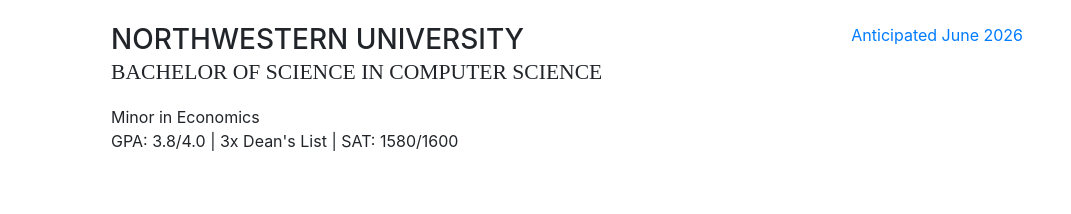
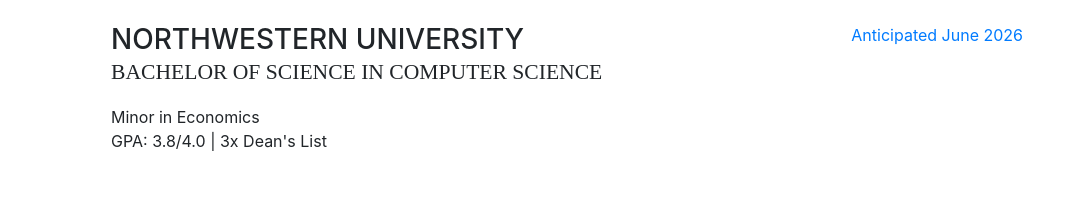
Before and after one commit to josyao1/josyao1.github.io, a website with bundled scripts: page index.html in a window 1280 px wide. Shown: the part 3260-3474 px from the top of the page, without its empty margins (209-1280 px from the left). Built offline with nearby package versions, Linux system fonts and the light colour scheme; a web font is replaced by a local one.

Commit message:
Update index.html

```diff
--- a/index.html
+++ b/index.html
@@ -213,7 +213,7 @@
               <h3 class="mb-0">Northwestern University</h3>
               <div class="subheading mb-3">Bachelor of Science in Computer Science</div>
               <div>Minor in Economics</div>
-              <p>GPA: 3.8/4.0 | 3x Dean's List | SAT: 1580/1600</p>
+              <p>GPA: 3.8/4.0 | 3x Dean's List </p>
             </div>
             <div class="resume-date text-md-right">
               <span class="text-primary">Anticipated June 2026</span>
```
